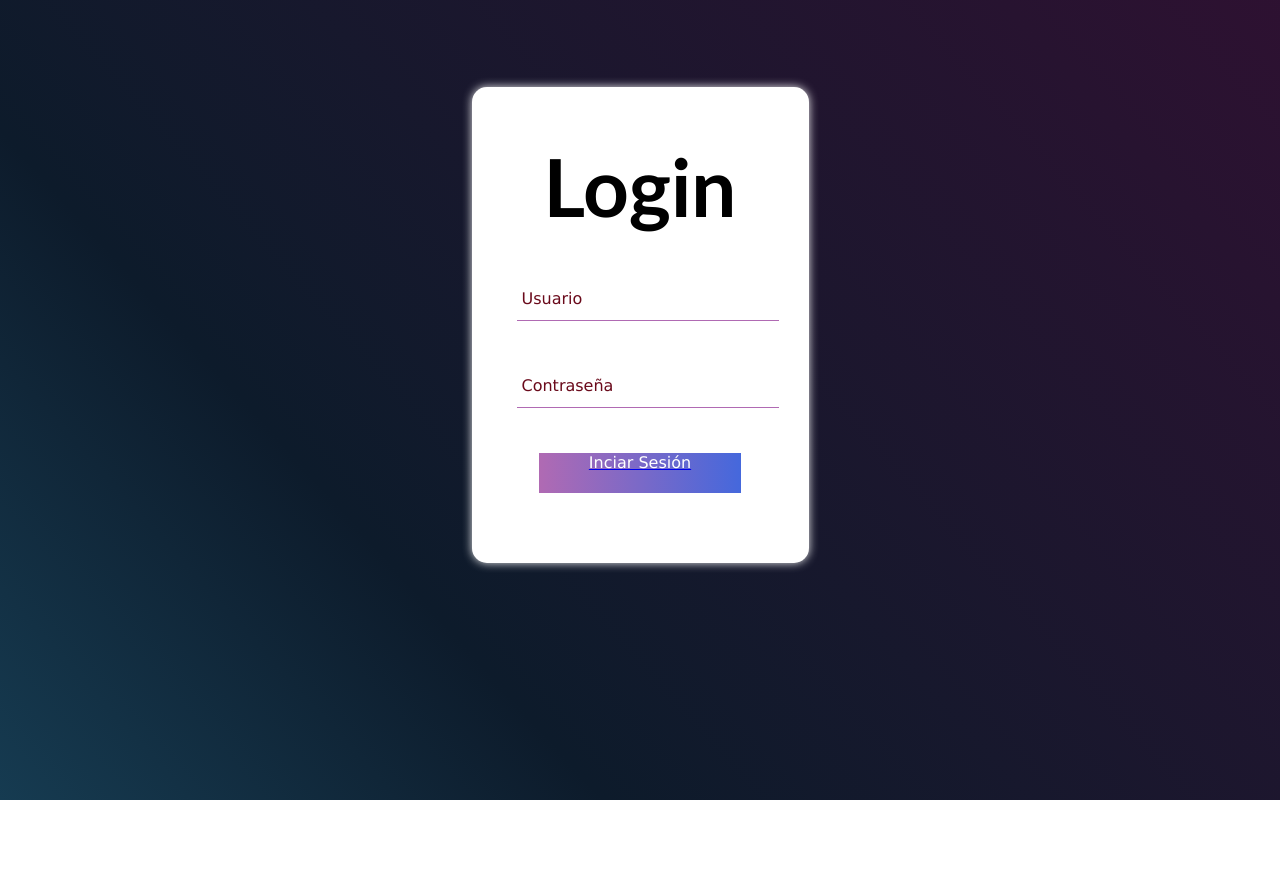
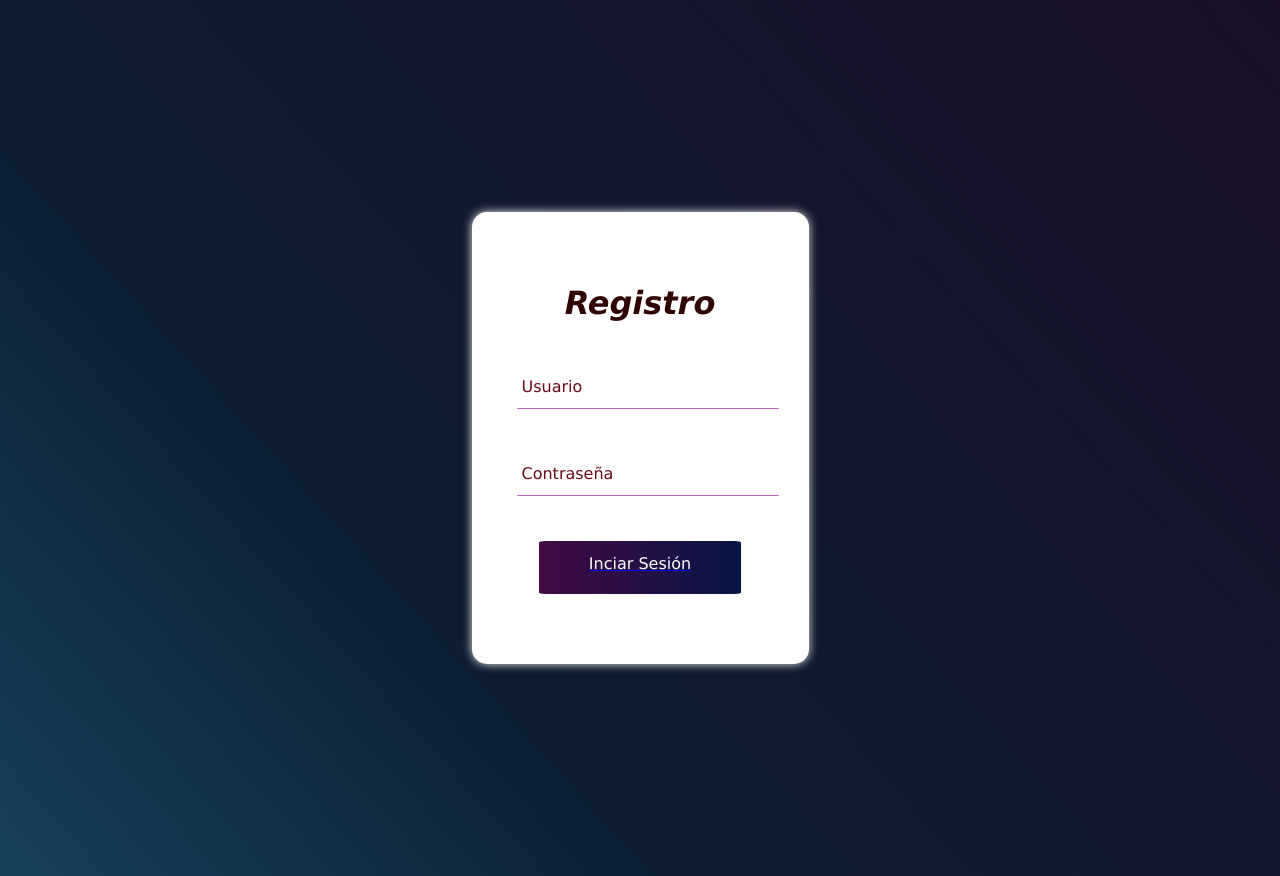
Before and after one commit to Andrey-1992/lacteos-paty-ui, a React (Create React App) app: page /go-fad-sign-admin-in in a window 1280 px wide. Before the commit the page ends 800 px from the top, so only its background shows below. Built offline with nearby package versions, Linux system fonts and the light colour scheme.

Commit message:
Complete styling for sign in admin view

```diff
--- a/src/components/App/App.css
+++ b/src/components/App/App.css
@@ -4,7 +4,7 @@
 }
 
 body {
-  background: linear-gradient(228deg, #881f16fe,#4b0837,#0d1b2b,#34a9d3);
+  background: linear-gradient(228deg, #2b0805fe,#26021b,#0d1e32,#34a9d3);
 	background-size: 400% 400%;
 	animation: gradient 60s ease infinite;
 	height: 100vh;
--- a/src/components/Fabrica/AdminFab/AdminSignIn.css
+++ b/src/components/Fabrica/AdminFab/AdminSignIn.css
@@ -1,17 +1,11 @@
-/* .adminSignIn {
-  font-family:'Segoe UI', Tahoma, Geneva, Verdana, sans-serif;
-  font-weight: bold;
-  font-size: 100%;
-  border-style:solid;
-  border-radius: 4%;
-  padding: 1% 0% 1% 0%;
-  border-color:gray;
-  margin: 8% 45% 10% 45%;
-  color: black;
-} */
+.adminSignIn {
+  padding: 1% 3% 1% 3%;
+  /* border-color:gray; */
+  /* margin: 1% 53% 1% 53%; */
+}
 
 .login-form-container {
-  height: 650px;
+  height: 850px;
   display: flex;
   justify-content: center;
   align-items: center;
@@ -21,8 +15,11 @@
 
 .login-header {
   text-align: center;
-  font-weight: 700;
-  color: black;
+  font-family: 'Lucida Sans', 'Lucida Sans Regular', 'Lucida Grande', 'Lucida Sans Unicode', Geneva, Verdana, sans-serif;
+  font-weight: bold;
+  font-size: 200%;
+  font-style: italic;
+  color: hsl(0, 88%, 10%);
 }
 
 .login-form {
@@ -30,6 +27,12 @@
   padding: 40px 0;
   box-shadow: 0 0 10px 0 rgba(255, 255, 255, 0.9);
   border-radius: 15px;
+}
+
+.login-form:hover {
+  opacity: 0.92;
+  transform: scale(1.5);
+  transition: 0.6s ease-in-out;
 }
 
 .group {
@@ -50,7 +53,7 @@
 
 .login-input:focus {
   outline: none;
-  color: #5e5d5d;
+  color: #2d2c2c;
 }
 
 .login-label {
@@ -93,9 +96,10 @@
 
 .login-button {
   font-family:'Lucida Sans', 'Lucida Sans Regular', 'Lucida Grande', 'Lucida Sans Unicode', Geneva, Verdana, sans-serif;
-  background: -webkit-linear-gradient(to right, #B06AB3, #4568DC);
-  background: linear-gradient(to right, #B06AB3, #4568DC);
+  background: -webkit-linear-gradient(to right, #330735, #0e1e54);
+  background: linear-gradient(to right, #430a45, #061546);
   border: none;
+  border-radius: 3%;
   display: block;
   width: 60%;
   margin: 10px auto;
@@ -103,14 +107,7 @@
   height: 40px;
   font-size: 16px;
   cursor: pointer;
-
-}
-
-.login-button:hover {
-  box-shadow: 4px 3px 2px 0px #26222d;
-  opacity: 0.9;
-  transition: 0.2s ease width;
-  width: 70%;
+  padding: 4% 0% 0% 0%;
 }
 
 .warnings {
--- a/src/components/Fabrica/AdminFab/AdminSignIn.tsx
+++ b/src/components/Fabrica/AdminFab/AdminSignIn.tsx
@@ -7,7 +7,7 @@ export const AdminSignIn: React.FC = () => {
     <div className="adminSignIn">
       <div className="login-form-container">
         <div className="login-form">
-          <h1 className="login-header">Login</h1>
+          <p className="login-header">Registro</p>
           <div className="group">
             <input type="text" className="login-input"></input><span className="bar"></span>
             <label className="login-label"><i className="far fa-user"></i>Usuario</label>
@@ -22,11 +22,6 @@ export const AdminSignIn: React.FC = () => {
           <p className="warnings"></p>
         </div>
       </div>
-      {/*
-      <NavLink to="/go-main-menu-fab-admin">
-        <p className='go-fad-menu-main'>Sign In</p>
-      </NavLink>
-      */}
     </div>
   );
 };
```
